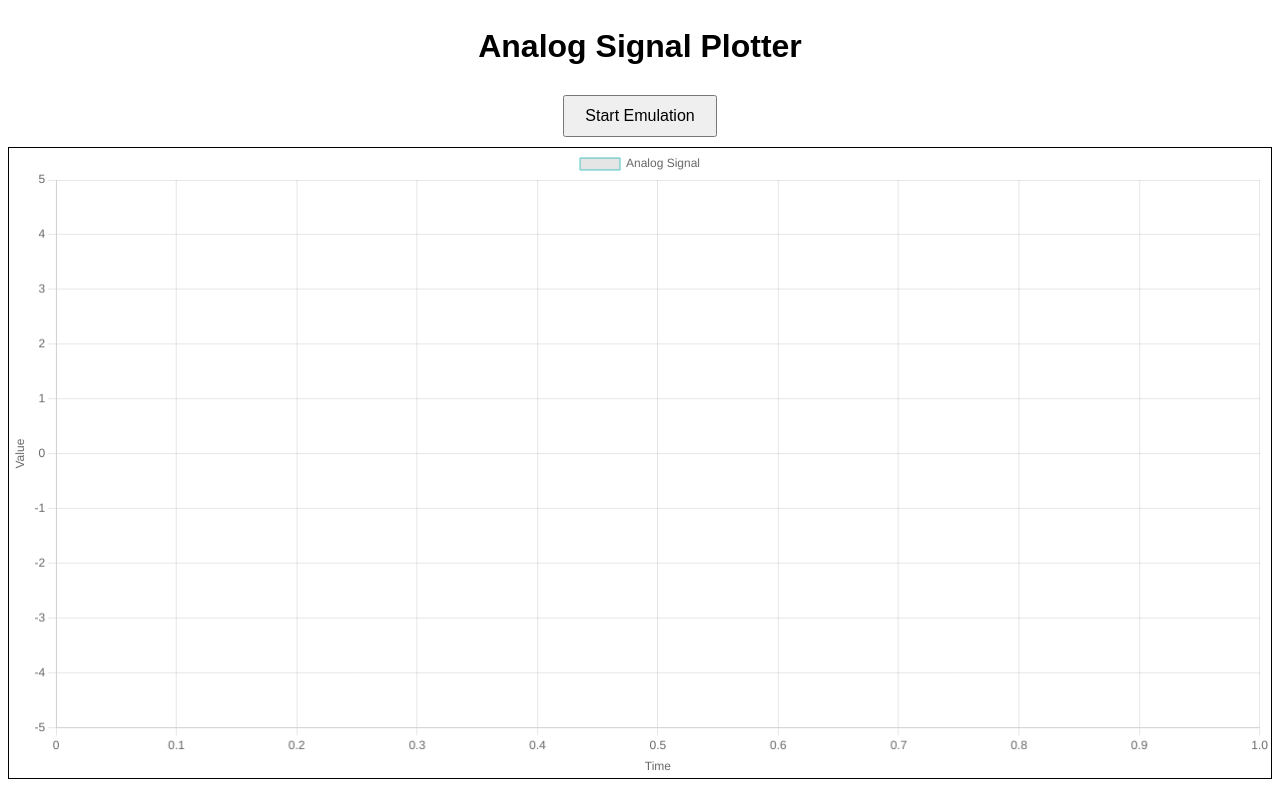
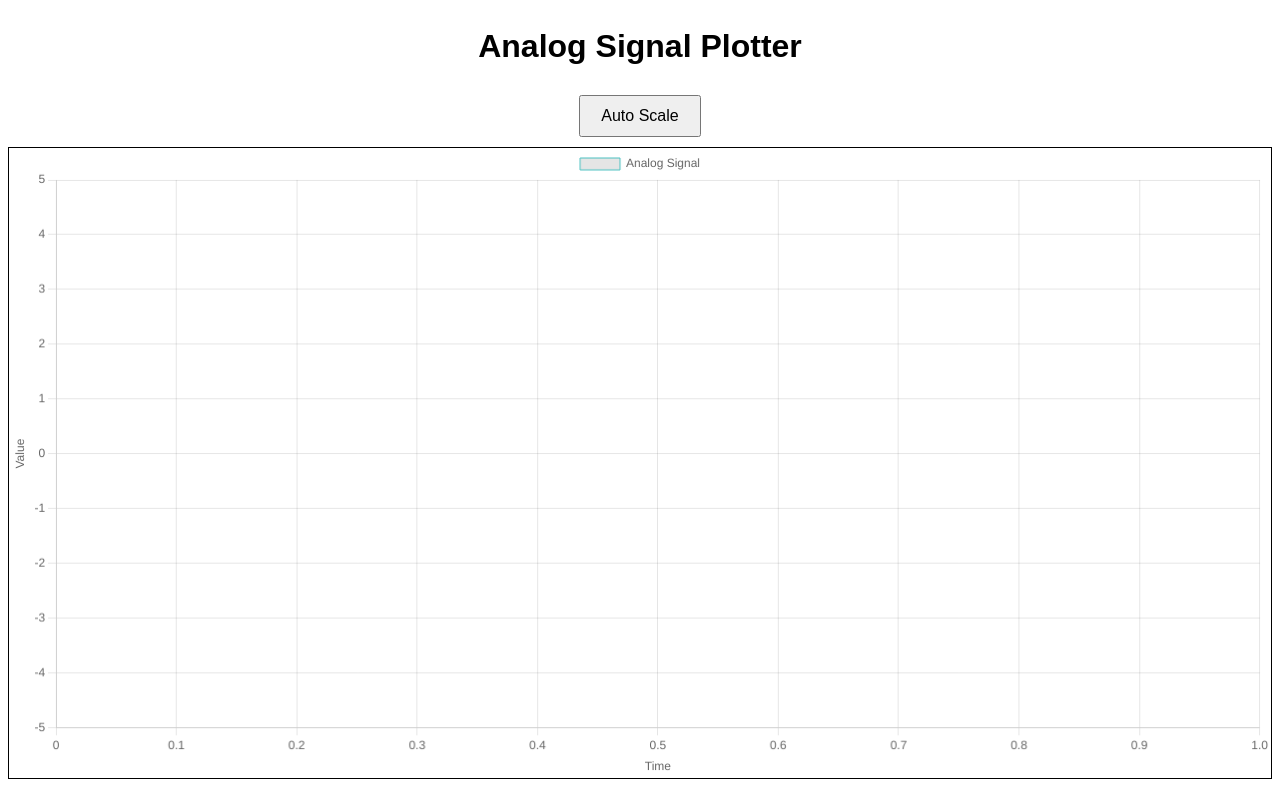
Before and after one commit to bedirhansgrc/analog-signal-display, a website: page public/index.html in a window 1280 px wide. Drawn offline with nearby package versions, Linux system fonts and the light colour scheme.

Commit message:
Update index.html

```diff
--- a/public/index.html
+++ b/public/index.html
@@ -8,7 +8,7 @@
 </head>
 <body>
     <h1>Analog Signal Plotter</h1>
-    <button id="start">Start Emulation</button>
+    <button id="autoScale">Auto Scale</button>
     <canvas id="signalCanvas" width="800" height="400"></canvas>
     <script src="https://cdn.jsdelivr.net/npm/chart.js"></script>
     <script src="app.js"></script>
```
